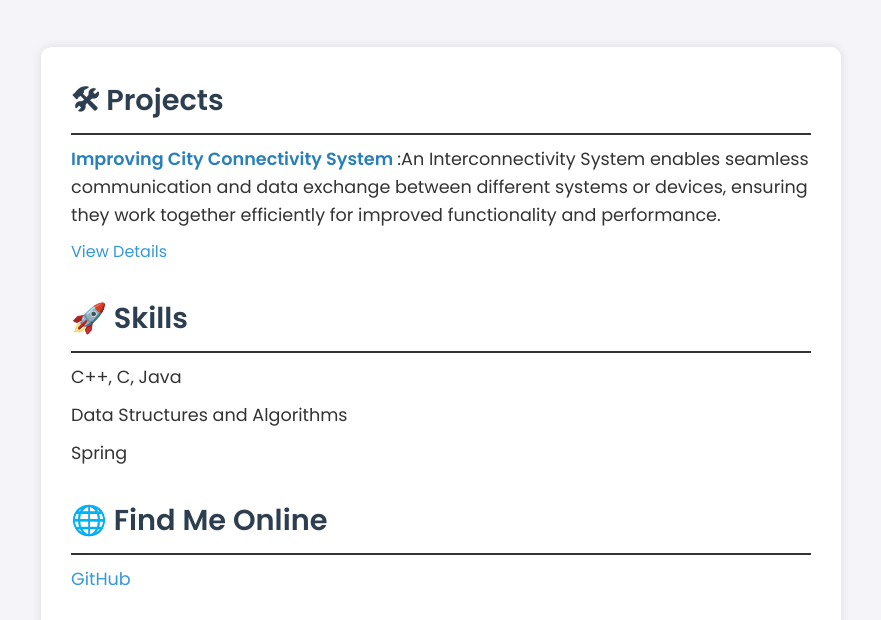
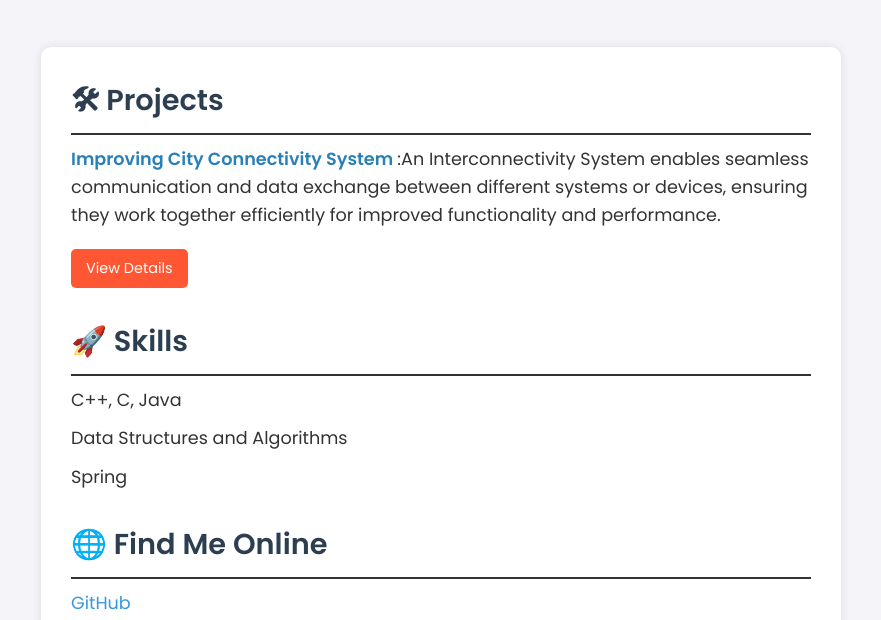
Before and after one commit to Shravan576/Improving-city.github.io-, a plain HTML site: page index.html in a window 1280 px wide. Shown: the part 128-748 px from the top of the page, without its empty margins (199-1080 px from the left). Drawn offline with Linux system fonts and the light colour scheme.

Commit message:
Update style.css

```diff
--- a/style.css
+++ b/style.css
@@ -89,3 +89,26 @@ blockquote {
     color: #555;
     border-radius: 5px;
 }
+.btn {
+    display: inline-block;
+    padding: 10px 20px;
+    margin-top: 10px;
+    font-size: 1rem;
+    font-weight: 500;
+    border: none;
+    border-radius: 25px;
+    text-decoration: none;
+    transition: all 0.3s ease;
+    cursor: pointer;
+}
+.card-btn {
+    background: #ff5733;
+    color: #fff;
+    font-size: 0.9rem;
+    padding: 8px 15px;
+    border-radius: 5px;
+}
+
+.card-btn:hover {
+    background: #c0392b;
+}
```
